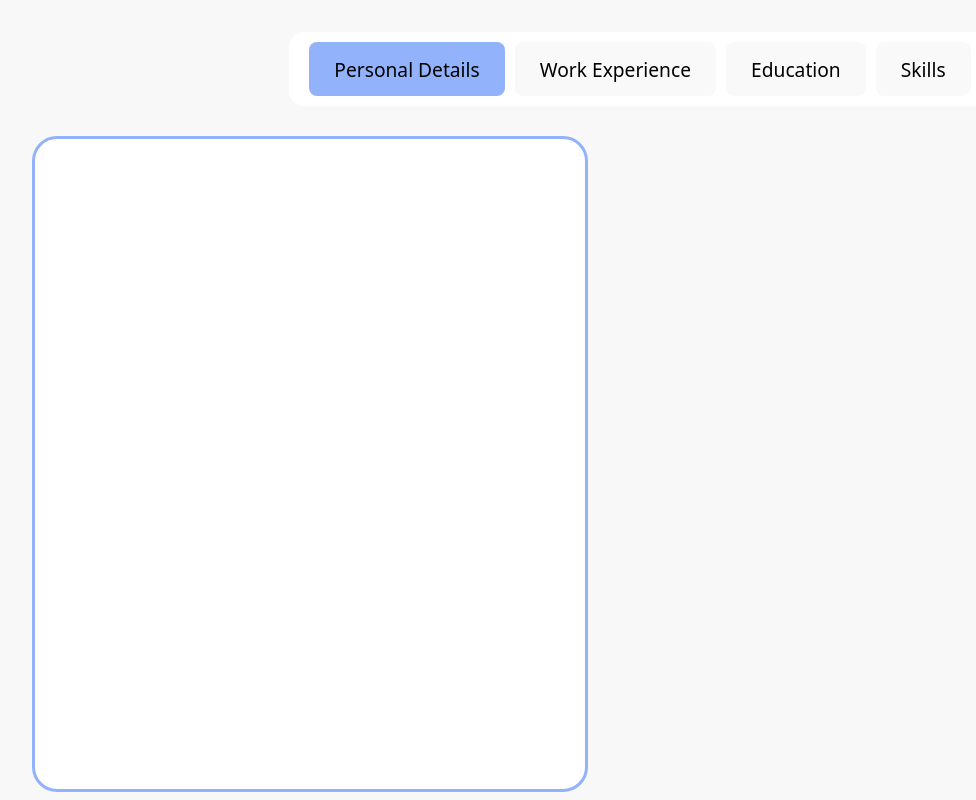
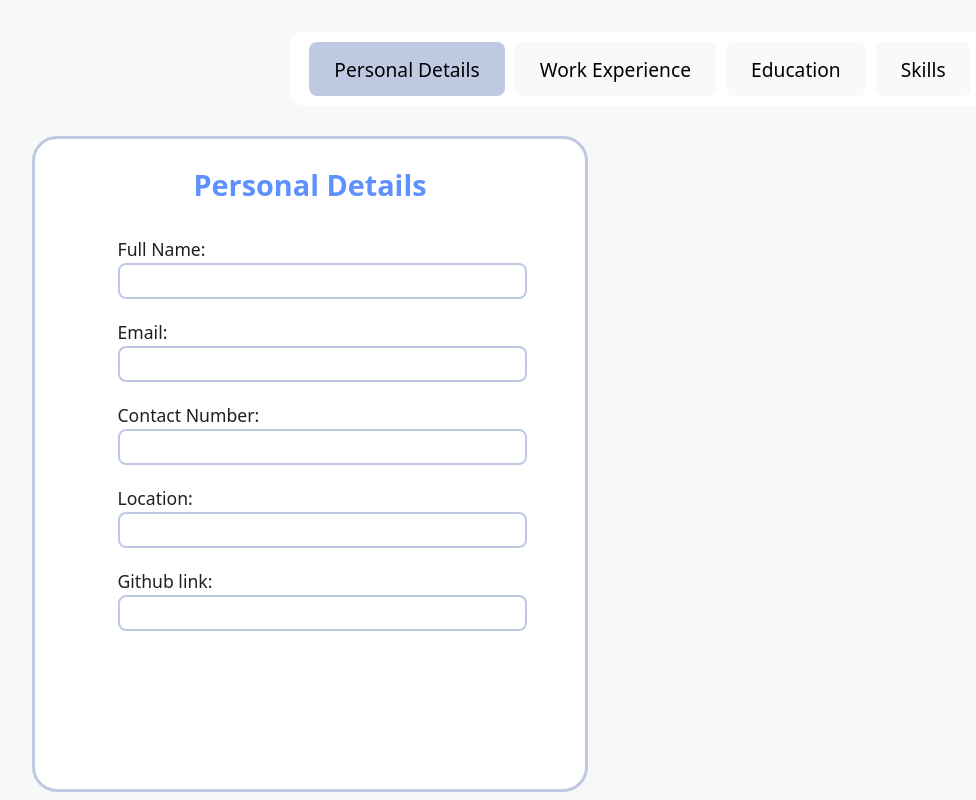
Before and after one commit to paulobarufa/cv-app, a React (Vite) app: page / in a window 1280 px wide. Shown: the top 800 px of the page, without its empty margins (0-976 px from the left). Built offline with nearby package versions, Linux system fonts and the light colour scheme.

Commit message:
Created input component and first panel tab

```diff
--- a/src/App.jsx
+++ b/src/App.jsx
@@ -7,18 +7,19 @@ import View from "./View.jsx";
 function App() {
 
   const [activeNav, setActiveNav] = useState(0);
+  const [details, setDetails] = useState({});
 
   return (
     <div className="app-container">
       <div className="nav-wrapper">
-        <Nav activeIndex={activeNav} setActiveIndex={setActiveNav}/>
+        <Nav activeIndex={activeNav} setActiveIndex={setActiveNav} />
       </div>
       <div className="main-wrapper">
         <div className="input-wrapper">
-          <Panel />
+          <Panel details={details} setDetails={setDetails} />
         </div>
         <div className="view-wrapper">
-          <View />
+          <View details={details} />
         </div>
       </div>
     </div>
--- a/src/Panel.jsx
+++ b/src/Panel.jsx
@@ -1,9 +1,42 @@
 import "./styles/Panel.css"
+import TextInput from "./TextInput.jsx"
 
-function Panel() {
+function Panel({details, setDetails}) {
 
     return (
-        <div className="panel"></div>
+        <div className="panel">
+            <h2>Personal Details</h2>
+            <TextInput
+                details={details}
+                setDetails={setDetails}
+                id="name-input"
+                title="Full Name:"
+            />
+            <TextInput
+                details={details}
+                setDetails={setDetails}
+                id="email-input"
+                title="Email:"
+            />
+            <TextInput
+                details={details}
+                setDetails={setDetails}
+                id="contact-input"
+                title="Contact Number:"
+            />
+            <TextInput
+                details={details}
+                setDetails={setDetails}
+                id="location-input"
+                title="Location:"
+            />
+            <TextInput
+                details={details}
+                setDetails={setDetails}
+                id="github-input"
+                title="Github link:"
+            />
+        </div>
     )
 }
 
--- /dev/null
+++ b/src/TextInput.jsx
@@ -0,0 +1,25 @@
+import "./styles/TextInput.css"
+import { useState } from "react"
+
+function TextInput({id, title, details, setDetails}) {
+
+    const [value, setValue] = useState("");
+
+    const handleOnChange = (e) => {
+
+        setValue(e.target.value)
+        setDetails({
+            ...details,
+            [id]: e.target.value
+        })
+    };
+
+    return (
+        <div className="main-input">
+            <label htmlFor={id}>{title}</label>
+            <input type="text" id={id} value={value} onChange={handleOnChange} />
+        </div>
+    )
+}
+
+export default TextInput
--- a/src/styles/Nav.css
+++ b/src/styles/Nav.css
@@ -15,5 +15,5 @@ button {
 }
 
 .selected {
-    background-color: rgb(146, 179, 252);
+    background-color: var(--main-offset-color)
 }
--- a/src/styles/Panel.css
+++ b/src/styles/Panel.css
@@ -2,6 +2,16 @@
     min-height: 650px;
     width: 550px;
     background-color: white;
-    border: 3px solid rgb(146, 179, 252);
+    border: 3px solid var(--main-offset-color);
     border-radius: 25px;
+    display: flex;
+    flex-direction: column;
+    align-items: center;
+    gap: 20px;
 }
+
+h2 {
+    font-size: 1.8em;
+    color: var(--main-color);
+    margin-bottom: 10px;
+}
--- /dev/null
+++ b/src/styles/TextInput.css
@@ -0,0 +1,24 @@
+.main-input {
+    display: flex;
+    flex-direction: column;
+    align-items: flex-start;
+    width: 70%;
+    color: rgb(32, 32, 32);
+}
+
+.main-input > label {
+    font-size: 1.1em;
+}
+
+.main-input > input {
+    width: 100%;
+    line-height: 2em;
+    border-radius: 8px;
+    border: 2px solid var(--main-offset-color);
+    padding: 3px 10px;
+}
+
+.main-input > input:focus {
+    border: 2px solid var(--main-color);
+    outline: none;
+}
--- a/src/styles/index.css
+++ b/src/styles/index.css
@@ -13,6 +13,9 @@
   -moz-osx-font-smoothing: grayscale;
   max-width: 1400px;
   margin: auto;
+
+  --main-color: rgb(94, 145, 255);
+  --main-offset-color: rgb(191, 202, 226);
 }
 
 a {
```
